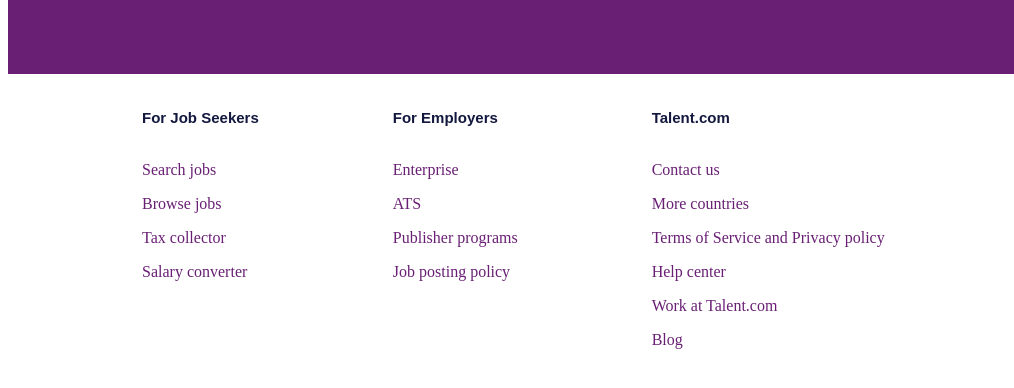
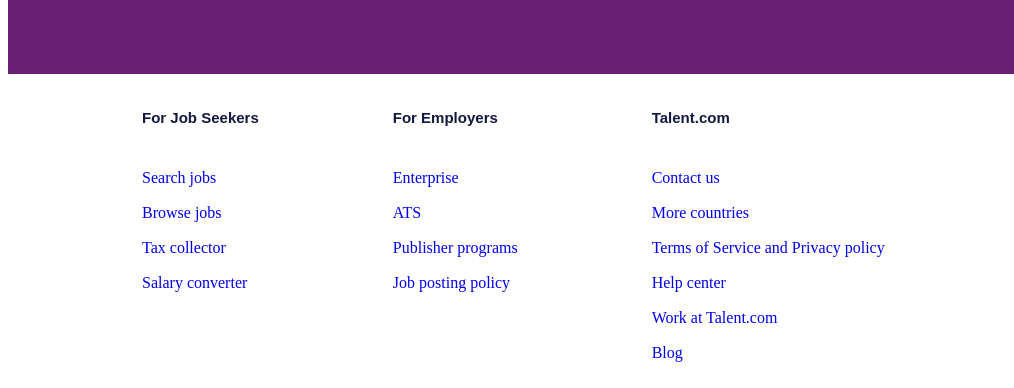
Before and after one commit to BelloMike/talent-clone, a plain HTML site: page index.html in a window 1280 px wide. Shown: the part 2187-2575 px from the top of the page, 0-1014 px from the left. Drawn offline with Linux system fonts and the light colour scheme.

Commit message:
i made it more connected

```diff
--- a/Practice.css
+++ b/Practice.css
@@ -27,9 +27,11 @@
     font-size: 14px;
     font-family: poppins, sans-serif;
     color: #222222;
+    text-decoration: none;
 }
 
 .calculator{
+text-decoration: none;
 cursor: pointer;
 font-size: 14px;
 font-family: poppins, sans-serif;
@@ -330,6 +332,7 @@
     grid-template-columns: auto auto auto auto;
     justify-content: space-evenly;
     font-family: poppins;
+    margin-bottom: 20px;
 }
 
 h6{
@@ -345,8 +348,19 @@
 }
 
 .items{
+    display: grid;
+    justify-content: space-between;
     cursor: pointer;
     color: #691F74;
+    text-decoration: none;
+}
+
+.last{
+    display:grid;
+    grid-template-rows: 35px;
+    justify-content: space-between;
+    align-items: center;
+    text-decoration: none;
 }
 
 .last:hover{
--- a/index.html
+++ b/index.html
@@ -15,10 +15,10 @@
 
     <div class="header">
         <div class="logo"> <h1><span class="cube">&#9642;</span>talent<span class="dot">&#183;</span><small class="com">com</small></h1></div>
-        <div class="search">Search jobs</div>
-        <div class="calculator">Tax calculator</div>
-        <button class="signin">Sign in</button>
-        <button class="employers">For Employers</button>
+        <a class="search" href="https://ng.talent.com/jobs">Search jobs</a>
+        <a class="calculator" href="https://ng.talent.com/tax-calculator">Tax calculator</a>
+        <a href="https://accounts.google.com/o/oauth2/auth/oauthchooseaccount?response_type=code&access_type=online&client_id=693310727131-g0s1vpasnfsh9t71m4epm0no26l8tlnv.apps.googleusercontent.com&redirect_uri=https%3A%2F%2Fng.talent.com%2Fajax%2FjobSeeker%2FgoogleCallback.php&state&scope=email%20profile&approval_prompt=auto&flowName=GeneralOAuthFlow"><button class="signin">Sign in</button></a>
+        <a href="https://ng.talent.com/enterprise"><button class="employers">For Employers</button></a>
         <div class="me"><i class="fa-solid fa-bars"></i></div>
     </div>
 
@@ -28,8 +28,8 @@
         <div class="connecting">
         <h2>Connecting the world to work.</h2>
         <p class="letus">Let us help you find your next big opportunity</p>
-    <button class="signins">Sign in</button>
-    <button class="account">Create an account</button></div>
+    <a href="https://accounts.google.com/o/oauth2/auth/oauthchooseaccount?response_type=code&access_type=online&client_id=693310727131-g0s1vpasnfsh9t71m4epm0no26l8tlnv.apps.googleusercontent.com&redirect_uri=https%3A%2F%2Fng.talent.com%2Fajax%2FjobSeeker%2FgoogleCallback.php&state&scope=email%20profile&approval_prompt=auto&flowName=GeneralOAuthFlow"><button class="signins">Sign in</button></a>
+    <a href="https://accounts.google.com/o/oauth2/auth/oauthchooseaccount?response_type=code&access_type=online&client_id=693310727131-g0s1vpasnfsh9t71m4epm0no26l8tlnv.apps.googleusercontent.com&redirect_uri=https%3A%2F%2Fng.talent.com%2Fajax%2FjobSeeker%2FgoogleCallback.php&state&scope=email%20profile&approval_prompt=auto&flowName=GeneralOAuthFlow"><button class="account">Create an account</button></div></a>
     </div>
 
     <!-- explore -->
@@ -41,7 +41,7 @@
         <div class="Thejob">
         <div class="Jobsearch"><h4>Job search</h4></div>
         <p class="Jobinfo">Find your next job on our search page and save time with customized job alerts sent directly to you</p>
-        <button class="learnmore">Learn more</button></div>
+        <a href="https://ng.talent.com/jobs"><button class="learnmore">Learn more</button></div></a>
     <div><img class="Jobsearchpic" src="images/Jobsearch.png" alt=""></div></div>
 
     <!-- details -->
@@ -50,7 +50,7 @@
         <div class="Thecal">
         <div class="calculate"><h4>Calculate your take-home pay</h4></div>
         <p class="Jobinfo">Find your next job on our search page and save time with customized job alerts sent directly to you</p>
-        <button class="learnmore">Learn more</button></div></div>
+        <a href="https://ng.talent.com/tax-calculator"><button class="learnmore">Learn more</button></a></div></div>
 
 
     <!-- additional info -->
@@ -58,36 +58,41 @@
         <div class="Thejob">
         <div class="Jobsearch"><h4>Get your salary breakdown</h4></div>
         <p class="Jobinfo">Understand your salary more by converting it between hourly, monthly and yearly earnings</p>
-        <button class="learnmore">Learn more</button></div>
+        <a href="https://ng.talent.com/convert"><button class="learnmore">Learn more</button></a></div>
     <div><img class="Jobsearchpic" src="images/Salary.png" alt=""></div></div>
 
     <div class="discover">
         <h5 class="platform">Discover the platform that can help you realize your true career potential.</h5>
-        <button class="account-button">Create account</button>
+        <a href="https://accounts.google.com/o/oauth2/auth/oauthchooseaccount?response_type=code&access_type=online&client_id=693310727131-g0s1vpasnfsh9t71m4epm0no26l8tlnv.apps.googleusercontent.com&redirect_uri=https%3A%2F%2Fng.talent.com%2Fajax%2FjobSeeker%2FgoogleCallback.php&state&scope=email%20profile&approval_prompt=auto&flowName=GeneralOAuthFlow"><button class="account-button">Create account</button></a>
     </div>
 
     <div class="footer">
         <div>
             <h6>For Job Seekers</h6>
-            <div class="items"><p class="last">Search jobs</p>
-            <p class="last">Browse jobs</p>
-            <p class="last">Tax collector</p>
-            <p class="last">Salary converter</p></div>
+            <div class="items">
+            <a class="last" href="https://ng.talent.com/jobs">Search jobs</a>
+            <a class="last" href="https://ng.talent.com/browse-jobs">Browse jobs</a>
+            <a class="last" href="https://ng.talent.com/tax-calculator">Tax collector</a>
+            <a class="last" href="https://ng.talent.com/convert">Salary converter</a>
+        </div>
     </div>
         <div>
             <h6>For Employers</h6>
-            <div class="items"><p class="last">Enterprise</p>
-            <p class="last">ATS</p>
-            <p class="last">Publisher programs</p>
-            <p class="last">Job posting policy</p></div>
+            <div class="items">
+            <a class="last" href="https://ng.talent.com/enterprise">Enterprise</a>
+            <a class="last" href="https://ng.talent.com/ats">ATS</a>
+            <a class="last" href="https://ng.talent.com/publishers">Publisher programs</a>
+            <a class="last" href="https://ng.talent.com/posting-policy">Job posting policy</a></div>
         </div>
         <div><h6>Talent.com</h6>
-            <div class="items"><p class="last">Contact us</p>
-            <p class="last">More countries</p>
-            <p class="last">Terms of Service and Privacy policy</p>
-            <p class="last">Help center</p>
-            <p class="last">Work at Talent.com</p>
-            <p class="last">Blog</p></div>
+            <div class="items">
+            <a class="last" href="https://ng.talent.com/contact">Contact us</a>
+            <a class="last" href="https://ng.talent.com/worldwide">More countries</a>
+            <a class="last" href="https://ng.talent.com/tos">Terms of Service and Privacy policy</a>
+            <a class="last" href="https://wearetalent.zendesk.com/hc/en-us/restricted?return_to=https%3A%2F%2Fwearetalent.zendesk.com%2Fhc%2Fen-ca&locale=en-us">Help center</a>
+            <a class="last" href="https://ng.talent.com/careers">Work at Talent.com</a>
+            <a class="last" href="https://blog.talent.com/en">Blog</a>
+        </div>
         </div>
         <div class="talent-icon">
             <img class="icon-talent" src="images/icon-talent-t-logo.png" alt="">
```
